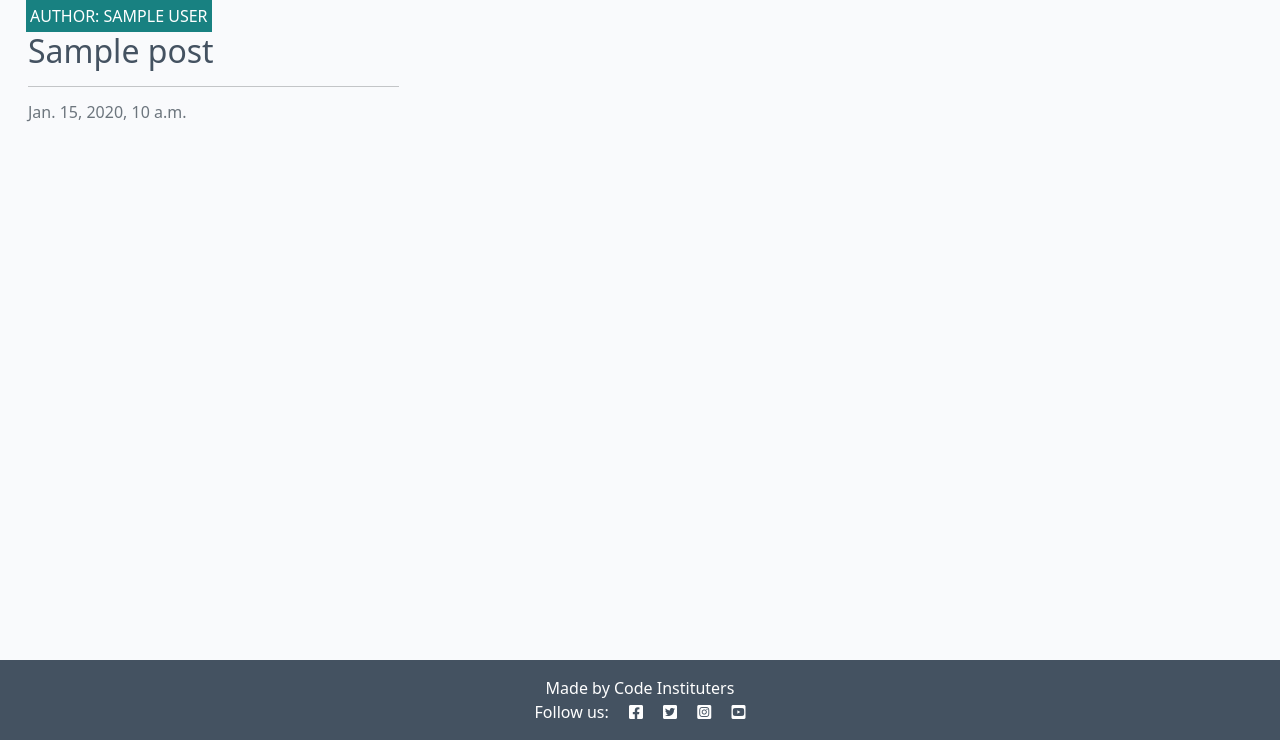
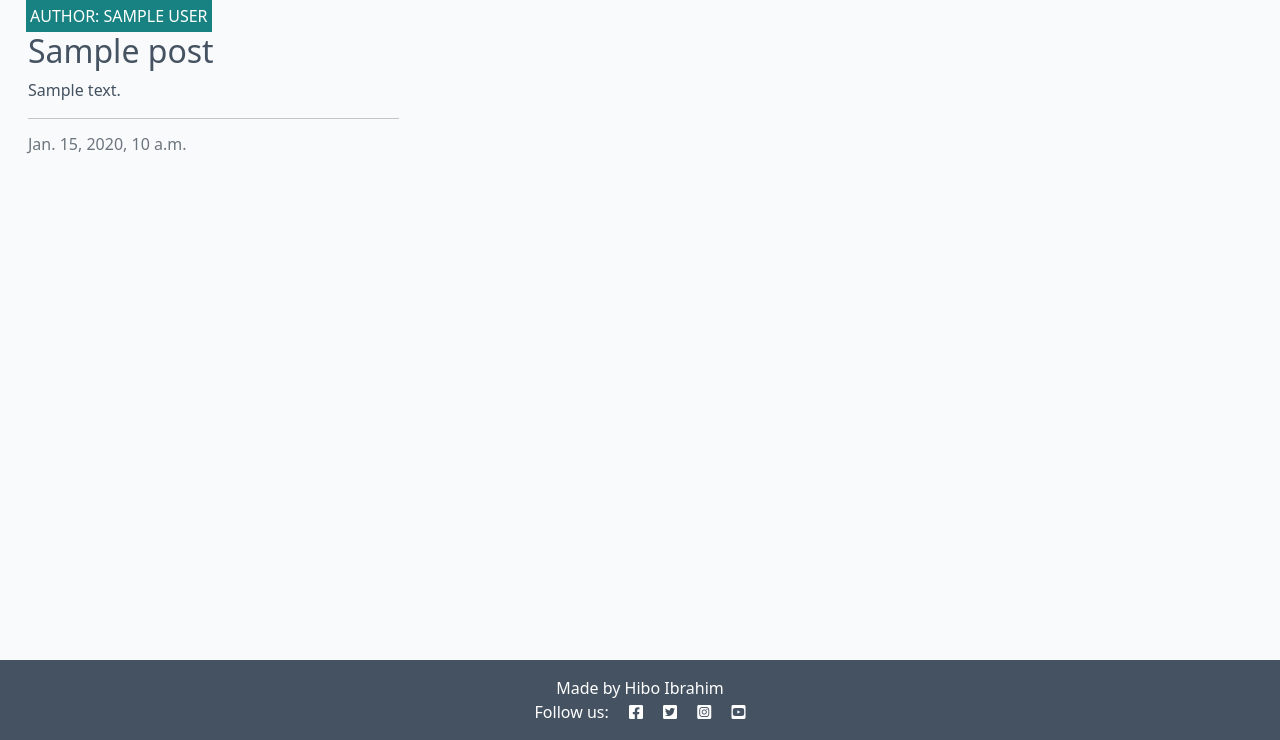
Before and after one commit to hiboibrahim/djangoblog, a Django app: template blog/templates/blog/index.html in a window 1280 px wide. Shown: the part 60-800 px from the top of the page. Run offline with Django 4.2, Linux system fonts and the light colour scheme; the template is opened without the code that fills it: most values are stand-ins (such as "Sample title", 1, 10 or a date in 2020).

Commit message:
add excerpt to blog posts

```diff
--- a/blog/templates/blog/index.html
+++ b/blog/templates/blog/index.html
@@ -20,6 +20,7 @@
                             </div>
                             <a href="#" class="post-link">
                                 <h2 class="card-title">{{ post.title }}</h2>
+                                <p class="card-text">{{ post.excerpt }}</p>
                             </a>
 
                             <hr />
--- a/templates/base.html
+++ b/templates/base.html
@@ -40,7 +40,7 @@
                 <ul class="navbar-nav me-auto mb-2 mb-lg-0">
                     <li class="nav-item">
                         <a class="nav-link {% if request.path == home_url %}active{% endif %}" aria-current="page"
-                            href="#">Home</a>
+                            href="{% url 'home' %}">Home</a>
                     </li>
 
                 </ul>
@@ -52,7 +52,6 @@
     </nav>
 
     <main class="flex-shrink-0 main-bg">
-
         {% block content %}
         <!-- Content Goes here -->
         {% endblock content %}
@@ -61,7 +60,11 @@
 
     <!-- Footer -->
     <footer class="footer mt-auto py-3 dark-bg">
-        <p class="m-0 text-center text-white">Made by Code Instituters</p>
+        <p class="m-0 text-center text-white">
+            {% block copyright %}
+            Made by Hibo Ibrahim
+            {% endblock copyright %}
+        </p>
         <p class="m-0 text-center text-white">Follow us: <i class="fab fa-facebook-square ms-3"></i>
             <i class="fab fa-twitter-square ms-3"></i>
             <i class="fab fa-instagram-square ms-3"></i>
```
